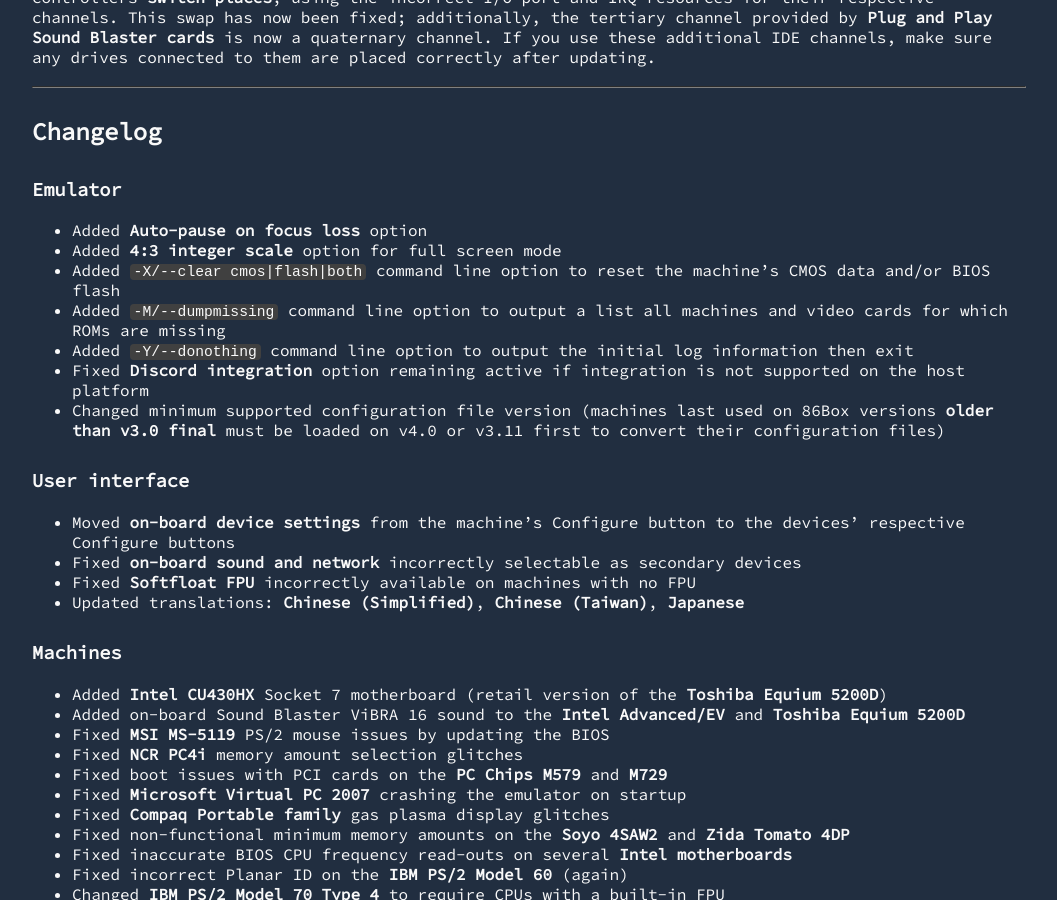
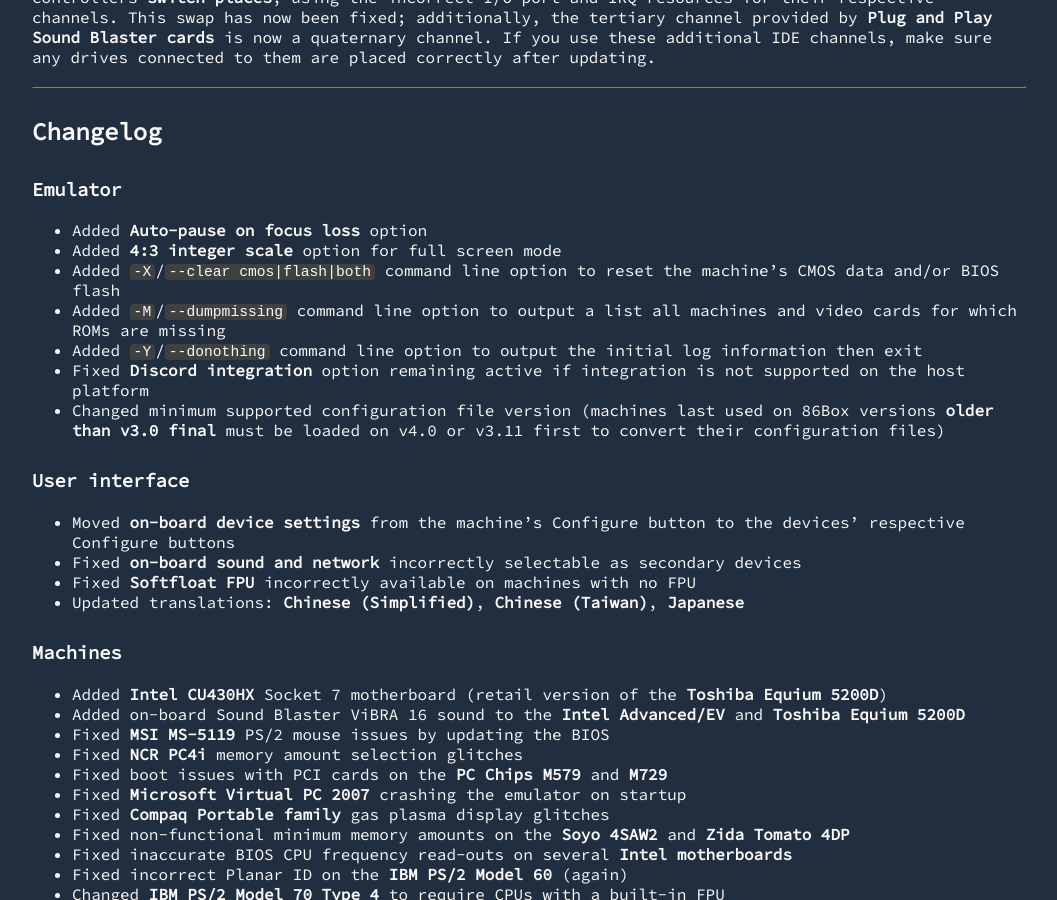
Before and after one commit to 86Box/86box.github.io, a Jekyll site: the page built from _posts/2023-10-16-86box-v4-0-1.md, in a window 1280 px wide and 900 px high, scrolled down 1706 px. Shown: the whole window, without its empty margins (112-1169 px from the left). Built offline with Jekyll 4.4.1, drawn with Linux system fonts in a browser that asks for light colours.

```diff
--- a/_posts/2023-10-16-86box-v4-0-1.md
+++ b/_posts/2023-10-16-86box-v4-0-1.md
@@ -36,9 +36,9 @@ Due to a longstanding oversight, previous versions of 86Box had the tertiary and
 
 * Added **Auto-pause on focus loss** option
 * Added **4:3 integer scale** option for full screen mode
-* Added `-X/--clear cmos|flash|both` command line option to reset the machine's CMOS data and/or BIOS flash
-* Added `-M/--dumpmissing` command line option to output a list all machines and video cards for which ROMs are missing
-* Added `-Y/--donothing` command line option to output the initial log information then exit
+* Added `-X`/`--clear cmos|flash|both` command line option to reset the machine's CMOS data and/or BIOS flash
+* Added `-M`/`--dumpmissing` command line option to output a list all machines and video cards for which ROMs are missing
+* Added `-Y`/`--donothing` command line option to output the initial log information then exit
 * Fixed **Discord integration** option remaining active if integration is not supported on the host platform
 * Changed minimum supported configuration file version (machines last used on 86Box versions **older than v3.0 final** must be loaded on v4.0 or v3.11 first to convert their configuration files)
 
```
Also changed, not shown: _posts/2022-11-26-86box-v3-11.md (+1 -1 lines), _posts/2025-08-24-86box-v5-0.md (+3 -3 lines).
